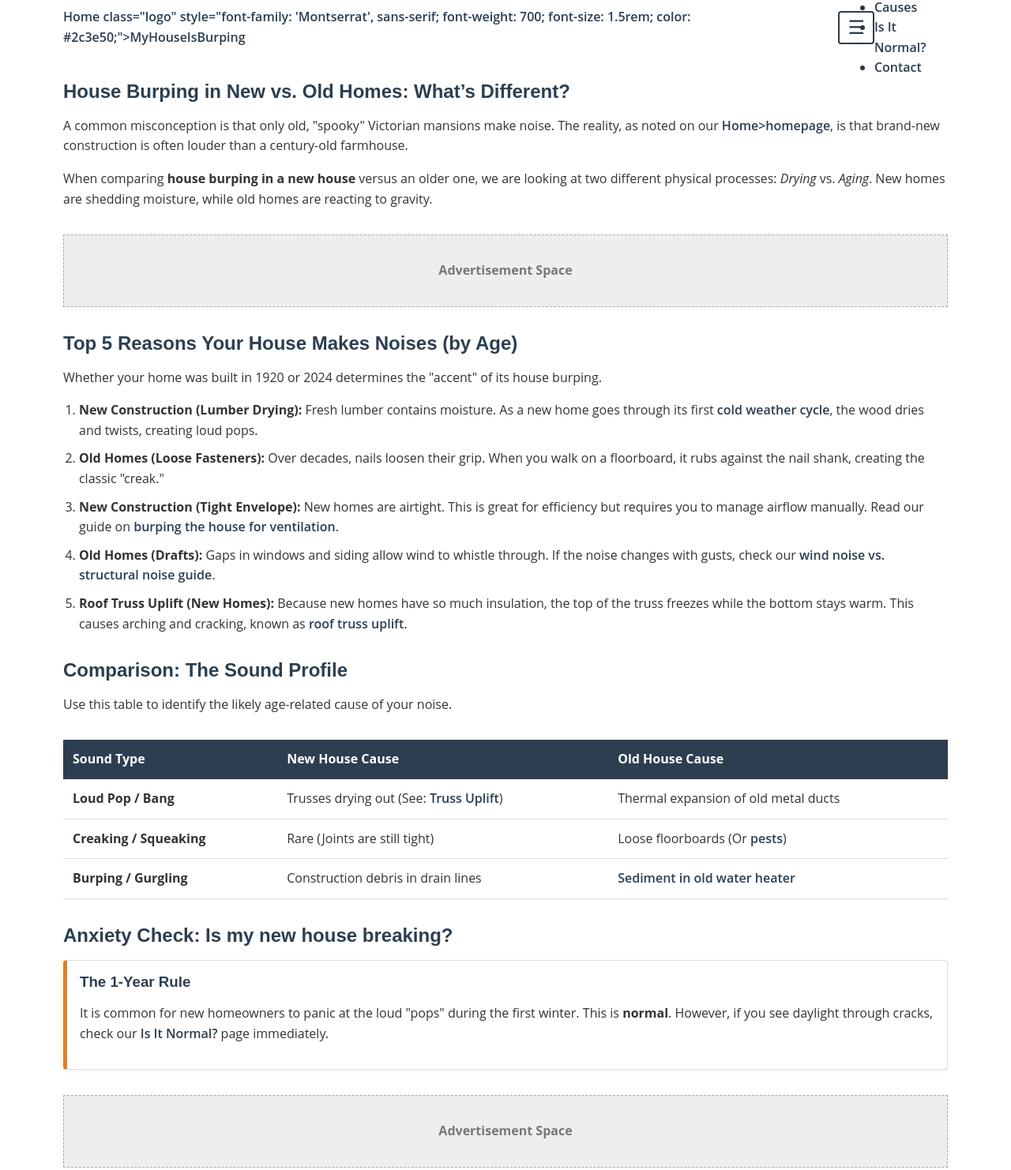
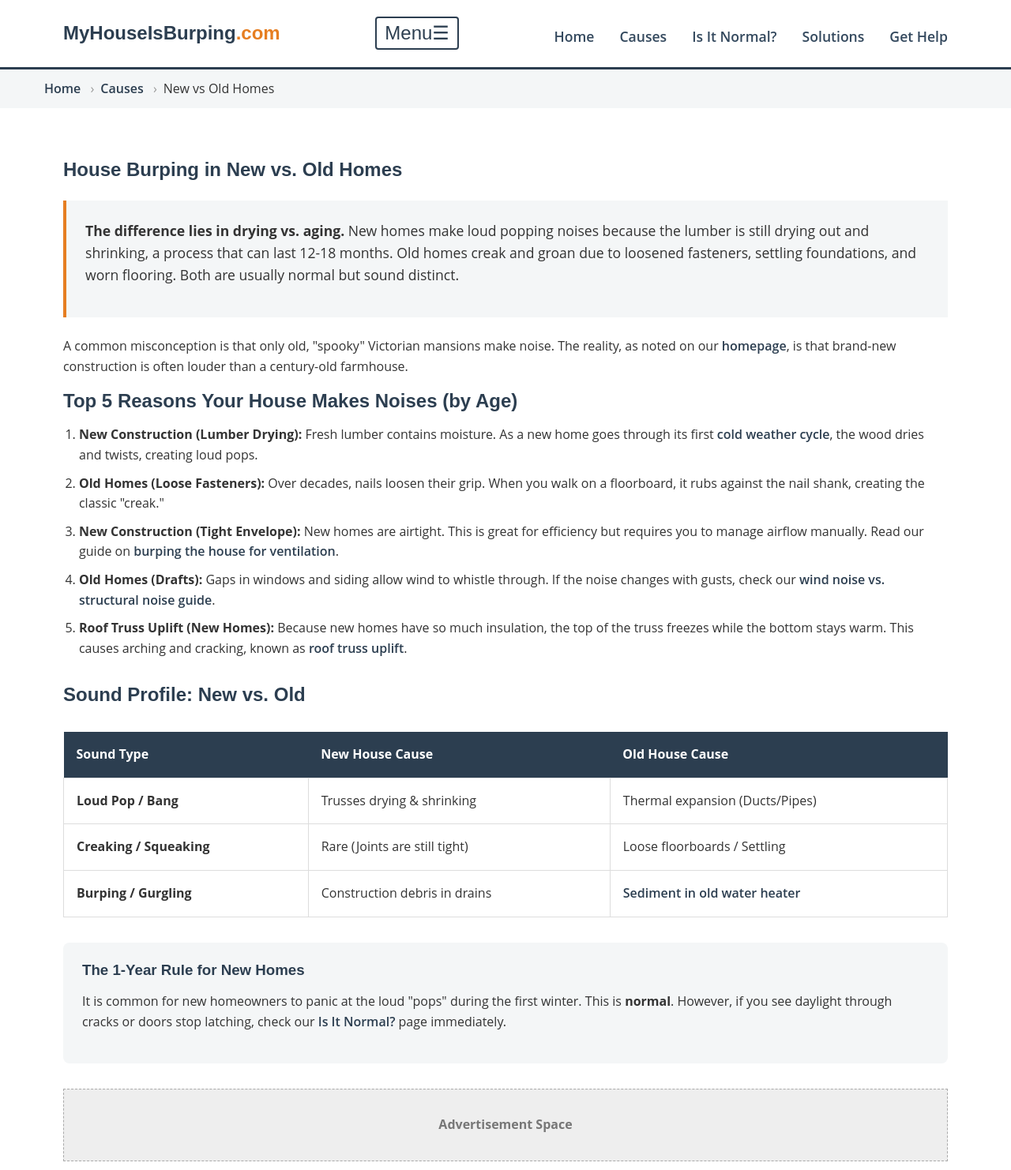
Before and after one commit to powder677/myhouseisburping, a plain HTML site: page pages/house-burping-new-vs-old-house.html in a window 1280 px wide. Shown: the top 1482 px of the page at 79% size. Drawn offline with Linux system fonts and the light colour scheme.

Commit message:
Update house-burping-new-vs-old-house.html

```diff
--- a/pages/house-burping-new-vs-old-house.html
+++ b/pages/house-burping-new-vs-old-house.html
@@ -1,19 +1,80 @@
 <!DOCTYPE html>
 <html lang="en">
-
 <head>
    <meta charset="UTF-8">
-   <script async src="https://pagead2.googlesyndication.com/pagead/js/adsbygoogle.js?client=ca-pub-3688809656284836"
-     crossorigin="anonymous"></script>
    <meta name="viewport" content="width=device-width, initial-scale=1.0">
+
+   <title>House Burping in New vs. Old Homes: What’s Different? | MyHouseIsBurping.com</title>
    <meta name="description" content="House burping in new vs. old homes: Compare construction noises. Learn why new builds pop due to wood drying and why old homes creak due to settling.">
-   <title>House Burping in New vs. Old Homes: What’s Different?</title>
+   <link rel="canonical" href="https://www.myhouseisburping.com/pages/house-burping-new-vs-old-house.html">
+
+   <meta property="og:title" content="New vs. Old House Noises: What's Normal?">
+   <meta property="og:description" content="Why do new homes pop and old homes creak? Understanding the difference.">
+   <meta property="og:url" content="https://www.myhouseisburping.com/pages/house-burping-new-vs-old-house.html">
+   <meta property="og:type" content="article">
 
    <link rel="stylesheet" href="../css/styles.css">
+   <style>
+      /* AEO Specific Styles */
+      .direct-answer { background: #f4f6f7; padding: 1.5rem; border-left: 4px solid #e67e22; margin: 1.5rem 0; font-size: 1.1rem; }
+      .breadcrumb { background: #f4f6f7; padding: 0.75rem 0; margin-bottom: 2rem; }
+      .breadcrumb ol { list-style: none; display: flex; gap: 0.5rem; max-width: 1200px; margin: 0 auto; padding: 0 1rem; }
+      .breadcrumb li:not(:last-child)::after { content: "›"; margin-left: 0.5rem; color: #999; }
+      .breadcrumb a { color: #2c3e50; text-decoration: none; }
+      .comparison-table { width: 100%; border-collapse: collapse; margin: 2rem 0; }
+      .comparison-table th { background: #2c3e50; color: white; padding: 1rem; text-align: left; }
+      .comparison-table td { border: 1px solid #ddd; padding: 1rem; }
+      .related-questions { background: #f9f9f9; padding: 3rem 0; margin-top: 3rem; }
+      .question-grid { display: grid; grid-template-columns: repeat(auto-fit, minmax(280px, 1fr)); gap: 1.5rem; margin-top: 2rem; }
+      .question-card { background: white; padding: 1.5rem; border-radius: 8px; border-left: 4px solid #e67e22; text-decoration: none; color: inherit; display: block; box-shadow: 0 2px 5px rgba(0,0,0,0.05); }
+      .question-card:hover { transform: translateY(-2px); box-shadow: 0 4px 12px rgba(0,0,0,0.1); }
+   </style>
 
    <script type="application/ld+json">
    {
      "@context": "https://schema.org",
+     "@graph": [
+       {
+         "@type": "Article",
+         "@id": "https://www.myhouseisburping.com/pages/house-burping-new-vs-old-house.html#article",
+         "headline": "House Burping in New vs. Old Homes: What’s Different?",
+         "description": "House burping in new vs. old homes: Compare construction noises. Learn why new builds pop due to wood drying and why old homes creak due to settling.",
+         "author": {"@type": "Organization", "name": "MyHouseIsBurping.com"},
+         "publisher": {
+           "@type": "Organization",
+           "name": "MyHouseIsBurping.com",
+           "logo": {
+             "@type": "ImageObject",
+             "url": "https://www.myhouseisburping.com/assets/logo.png"
+           }
+         },
+         "datePublished": "2024-01-15",
+         "dateModified": "2026-02-08"
+       },
+       {
+         "@type": "BreadcrumbList",
+         "@id": "https://www.myhouseisburping.com/pages/house-burping-new-vs-old-house.html#breadcrumb",
+         "itemListElement": [
+            {
+               "@type": "ListItem",
+               "position": 1,
+               "name": "Home",
+               "item": "https://www.myhouseisburping.com/"
+            },
+            {
+               "@type": "ListItem",
+               "position": 2,
+               "name": "Causes",
+               "item": "https://www.myhouseisburping.com/pages/house-burping-causes.html"
+            },
+            {
+               "@type": "ListItem",
+               "position": 3,
+               "name": "New vs Old Homes"
+            }
+         ]
+       },
+       {
          "@type": "FAQPage",
          "mainEntity": [{
             "@type": "Question",
@@ -31,126 +92,163 @@
             }
          }]
        }
+     ]
+   }
    </script>
+
+   <script async src="https://pagead2.googlesyndication.com/pagead/js/adsbygoogle.js?client=ca-pub-3688809656284836" crossorigin="anonymous"></script>
 </head>
 
 <body>
-
-   <header>
-      <div class="container nav-container" style="display: flex; justify-content: space-between; align-items: center; height: 70px;">
-         <a href="/">Home class="logo" style="font-family: 'Montserrat', sans-serif; font-weight: 700; font-size: 1.5rem; color: #2c3e50;">MyHouseIsBurping</a>
-         <button class="nav-toggle" aria-label="Toggle navigation" aria-expanded="false">☰</button>
+   <header class="site-header">
+      <div class="container nav-container" style="display: flex; justify-content: space-between; align-items: center;">
+         <a href="/" class="logo" aria-label="MyHouseIsBurping Home">
+            MyHouseIsBurping<span class="accent-orange">.com</span>
+         </a>
+         <button class="nav-toggle" aria-label="Toggle navigation" aria-expanded="false">
+            <span class="sr-only">Menu</span>☰
+         </button>
+         <nav aria-label="Main navigation">
             <ul class="nav-menu">
                <li><a href="/">Home</a></li>
-            <li><a href="house-burping-causes.html">Causes</a></li>
-            <li><a href="is-house-burping-normal.html">Is It Normal?</a></li>
-            <li><a href="../index.html#contact">Contact</a></li>
+               <li><a href="/pages/house-burping-causes.html">Causes</a></li>
+               <li><a href="/pages/is-house-burping-normal.html">Is It Normal?</a></li>
+               <li><a href="/pages/how-to-stop-house-burping.html">Solutions</a></li>
+               <li><a href="/pages/when-to-call-a-professional.html">Get Help</a></li>
             </ul>
+         </nav>
       </div>
    </header>
 
+   <nav aria-label="Breadcrumb" class="breadcrumb">
+      <ol itemscope itemtype="https://schema.org/BreadcrumbList">
+         <li itemprop="itemListElement" itemscope itemtype="https://schema.org/ListItem">
+            <a itemprop="item" href="/">
+               <span itemprop="name">Home</span>
+            </a>
+            <meta itemprop="position" content="1" />
+         </li>
+         <li itemprop="itemListElement" itemscope itemtype="https://schema.org/ListItem">
+            <a itemprop="item" href="/pages/house-burping-causes.html">
+               <span itemprop="name">Causes</span>
+            </a>
+            <meta itemprop="position" content="2" />
+         </li>
+         <li itemprop="itemListElement" itemscope itemtype="https://schema.org/ListItem">
+            <span itemprop="name">New vs Old Homes</span>
+            <meta itemprop="position" content="3" />
+         </li>
+      </ol>
+   </nav>
+
    <main class="container" style="padding-top: 2rem; padding-bottom: 2rem;">
+      <article>
+         <h1>House Burping in New vs. Old Homes</h1>
 
-      <article>
-         <h1>House Burping in New vs. Old Homes: What’s Different?</h1>
+         <div class="direct-answer">
+            <p><strong>The difference lies in drying vs. aging.</strong> New homes make loud popping noises because the lumber is still drying out and shrinking, a process that can last 12-18 months. Old homes creak and groan due to loosened fasteners, settling foundations, and worn flooring. Both are usually normal but sound distinct.</p>
+         </div>
 
          <p>
-            A common misconception is that only old, "spooky" Victorian mansions make noise. The reality, as noted on our <a href="/">Home>homepage</a>, is that brand-new construction is often louder than a century-old farmhouse.
-         </p>
-         <p>
-            When comparing <strong>house burping in a new house</strong> versus an older one, we are looking at two different physical processes: <em>Drying</em> vs. <em>Aging</em>. New homes are shedding moisture, while old homes are reacting to gravity.
+            A common misconception is that only old, "spooky" Victorian mansions make noise. The reality, as noted on our <a href="/">homepage</a>, is that brand-new construction is often louder than a century-old farmhouse.
          </p>
 
-         <div class="ad-slot">
-            <span>Advertisement Space</span>
-         </div>
-
-         <section>
+         <section id="reasons">
             <h2>Top 5 Reasons Your House Makes Noises (by Age)</h2>
-            <p>
-               Whether your home was built in 1920 or 2024 determines the "accent" of its house burping.
-            </p>
             <ol style="margin-left: 20px; margin-bottom: 2rem;">
                <li style="margin-bottom: 10px;">
-                  <strong>New Construction (Lumber Drying):</strong> Fresh lumber contains moisture. As a new home goes through its first <a href="house-burping-cold-weather.html">cold weather cycle</a>, the wood dries and twists, creating loud pops.
+                  <strong>New Construction (Lumber Drying):</strong> Fresh lumber contains moisture. As a new home goes through its first <a href="/pages/house-burping-cold-weather.html">cold weather cycle</a>, the wood dries and twists, creating loud pops.
                </li>
                <li style="margin-bottom: 10px;">
                   <strong>Old Homes (Loose Fasteners):</strong> Over decades, nails loosen their grip. When you walk on a floorboard, it rubs against the nail shank, creating the classic "creak."
                </li>
                <li style="margin-bottom: 10px;">
-                  <strong>New Construction (Tight Envelope):</strong> New homes are airtight. This is great for efficiency but requires you to manage airflow manually. Read our guide on <a href="house-burping-allergies-ventilation.html">burping the house for ventilation</a>.
+                  <strong>New Construction (Tight Envelope):</strong> New homes are airtight. This is great for efficiency but requires you to manage airflow manually. Read our guide on <a href="/pages/house-burping-allergies-ventilation.html">burping the house for ventilation</a>.
                </li>
                <li style="margin-bottom: 10px;">
-                  <strong>Old Homes (Drafts):</strong> Gaps in windows and siding allow wind to whistle through. If the noise changes with gusts, check our <a href="wind-noises-in-house.html">wind noise vs. structural noise guide</a>.
+                  <strong>Old Homes (Drafts):</strong> Gaps in windows and siding allow wind to whistle through. If the noise changes with gusts, check our <a href="/pages/wind-noises-in-house.html">wind noise vs. structural noise guide</a>.
                </li>
                <li style="margin-bottom: 10px;">
-                  <strong>Roof Truss Uplift (New Homes):</strong> Because new homes have so much insulation, the top of the truss freezes while the bottom stays warm. This causes arching and cracking, known as <a href="roof-truss-uplift-noises.html">roof truss uplift</a>.
+                  <strong>Roof Truss Uplift (New Homes):</strong> Because new homes have so much insulation, the top of the truss freezes while the bottom stays warm. This causes arching and cracking, known as <a href="/pages/roof-truss-uplift-noises.html">roof truss uplift</a>.
                </li>
             </ol>
          </section>
 
-         <section>
-            <h2>Comparison: The Sound Profile</h2>
-            <p>
-               Use this table to identify the likely age-related cause of your noise.
-            </p>
-
-            <div style="overflow-x: auto; margin-bottom: 2rem;">
-               <table style="width: 100%; border-collapse: collapse; margin-top: 1rem;">
+         <section id="comparison">
+            <h2>Sound Profile: New vs. Old</h2>
+            <table class="comparison-table">
                <thead>
-                     <tr style="background-color: var(--color-primary); color: #fff;">
-                        <th style="padding: 12px; text-align: left;">Sound Type</th>
-                        <th style="padding: 12px; text-align: left;">New House Cause</th>
-                        <th style="padding: 12px; text-align: left;">Old House Cause</th>
+                  <tr>
+                     <th>Sound Type</th>
+                     <th>New House Cause</th>
+                     <th>Old House Cause</th>
                   </tr>
                </thead>
                <tbody>
-                     <tr style="border-bottom: 1px solid #ddd;">
-                        <td style="padding: 12px;"><strong>Loud Pop / Bang</strong></td>
-                        <td style="padding: 12px;">Trusses drying out (See: <a href="roof-truss-uplift-noises.html">Truss Uplift</a>)</td>
-                        <td style="padding: 12px;">Thermal expansion of old metal ducts</td>
+                  <tr>
+                     <td><strong>Loud Pop / Bang</strong></td>
+                     <td>Trusses drying & shrinking</td>
+                     <td>Thermal expansion (Ducts/Pipes)</td>
                   </tr>
-                     <tr style="border-bottom: 1px solid #ddd;">
-                        <td style="padding: 12px;"><strong>Creaking / Squeaking</strong></td>
-                        <td style="padding: 12px;">Rare (Joints are still tight)</td>
-                        <td style="padding: 12px;">Loose floorboards (Or <a href="pest-noises-vs-house-settling.html">pests</a>)</td>
+                  <tr>
+                     <td><strong>Creaking / Squeaking</strong></td>
+                     <td>Rare (Joints are still tight)</td>
+                     <td>Loose floorboards / Settling</td>
                   </tr>
-                     <tr style="border-bottom: 1px solid #ddd;">
-                        <td style="padding: 12px;"><strong>Burping / Gurgling</strong></td>
-                        <td style="padding: 12px;">Construction debris in drain lines</td>
-                        <td style="padding: 12px;"><a href="water-heater-popping-noise.html">Sediment in old water heater</a></td>
+                  <tr>
+                     <td><strong>Burping / Gurgling</strong></td>
+                     <td>Construction debris in drains</td>
+                     <td><a href="/pages/water-heater-popping-noise.html">Sediment in old water heater</a></td>
                   </tr>
                </tbody>
             </table>
+         </section>
+
+         <section id="safety-check" style="background-color: #f4f6f7; padding: 1.5rem; border-radius: 8px;">
+            <h3>The 1-Year Rule for New Homes</h3>
+            <p>
+               It is common for new homeowners to panic at the loud "pops" during the first winter. This is <strong>normal</strong>. However, if you see daylight through cracks or doors stop latching, check our <a href="/pages/is-house-burping-normal.html">Is It Normal?</a> page immediately.
+            </p>
+         </section>
+
+         <div class="ad-slot" style="background: #eee; padding: 2rem; text-align: center; margin: 2rem 0;">
+            <span>Advertisement Space</span>
+         </div>
+
+      </article>
+   </main>
+
+   <section class="related-questions">
+      <div class="container">
+         <h2 style="text-align: center;">Related Questions About House Noises</h2>
+         <div class="question-grid">
+
+            <a href="/pages/roof-truss-uplift-noises.html" class="question-card">
+               <h3>Why is my ceiling cracking?</h3>
+               <p>Learn about roof truss uplift in new homes →</p>
+            </a>
+
+            <a href="/pages/house-burping-cold-weather.html" class="question-card">
+               <h3>Why louder in winter?</h3>
+               <p>The science of cold weather pops →</p>
+            </a>
+
+            <a href="/pages/how-to-stop-house-burping.html" class="question-card">
+               <h3>How to fix the noise?</h3>
+               <p>Solutions for both new and old homes →</p>
+            </a>
+
+         </div>
       </div>
    </section>
 
-         <section>
-            <h2>Anxiety Check: Is my new house breaking?</h2>
-            <div class="card" style="border-left: 5px solid var(--color-accent);">
-               <h3>The 1-Year Rule</h3>
-               <p>
-                  It is common for new homeowners to panic at the loud "pops" during the first winter. This is <strong>normal</strong>. However, if you see daylight through cracks, check our <a href="is-house-burping-normal.html">Is It Normal?</a> page immediately.
-               </p>
-            </div>
-         </section>
-
-      </article>
-
-      <div class="ad-slot">
-         <span>Advertisement Space</span>
-      </div>
-
-   </main>
-
    <footer style="background: #2c3e50; color: #fff; padding: 2rem 0; text-align: center;">
       <div class="container">
-         <p>© 2023 MyHouseIsBurping.com. All rights reserved.</p>
+         <p>© 2024 MyHouseIsBurping.com. All rights reserved.</p>
          <p style="font-size: 0.8rem; opacity: 0.7;">Disclaimer: This website is for informational purposes only. Always consult a certified home inspector for structural concerns.</p>
       </div>
    </footer>
 
    <script src="../js/main.js"></script>
 </body>
-
 </html>
```
Lines whose indentation alone changed are shown as unchanged.
